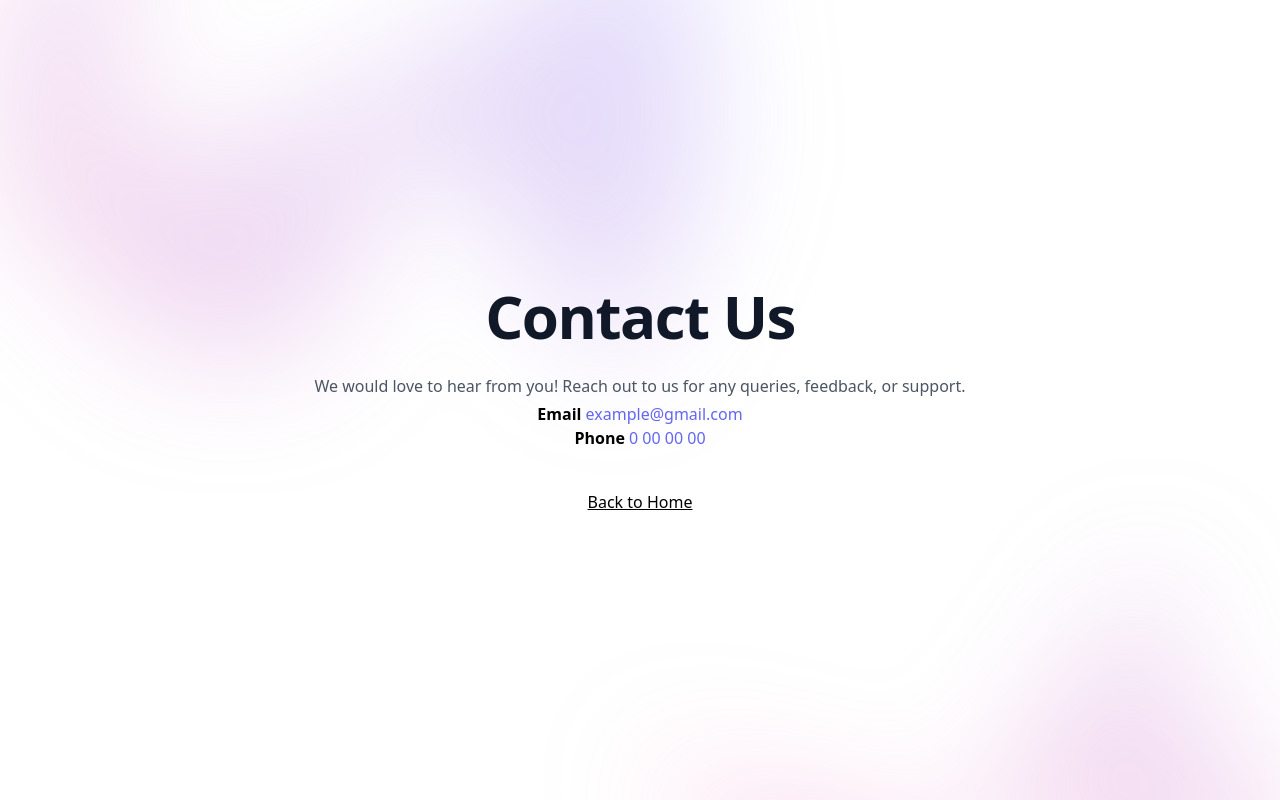
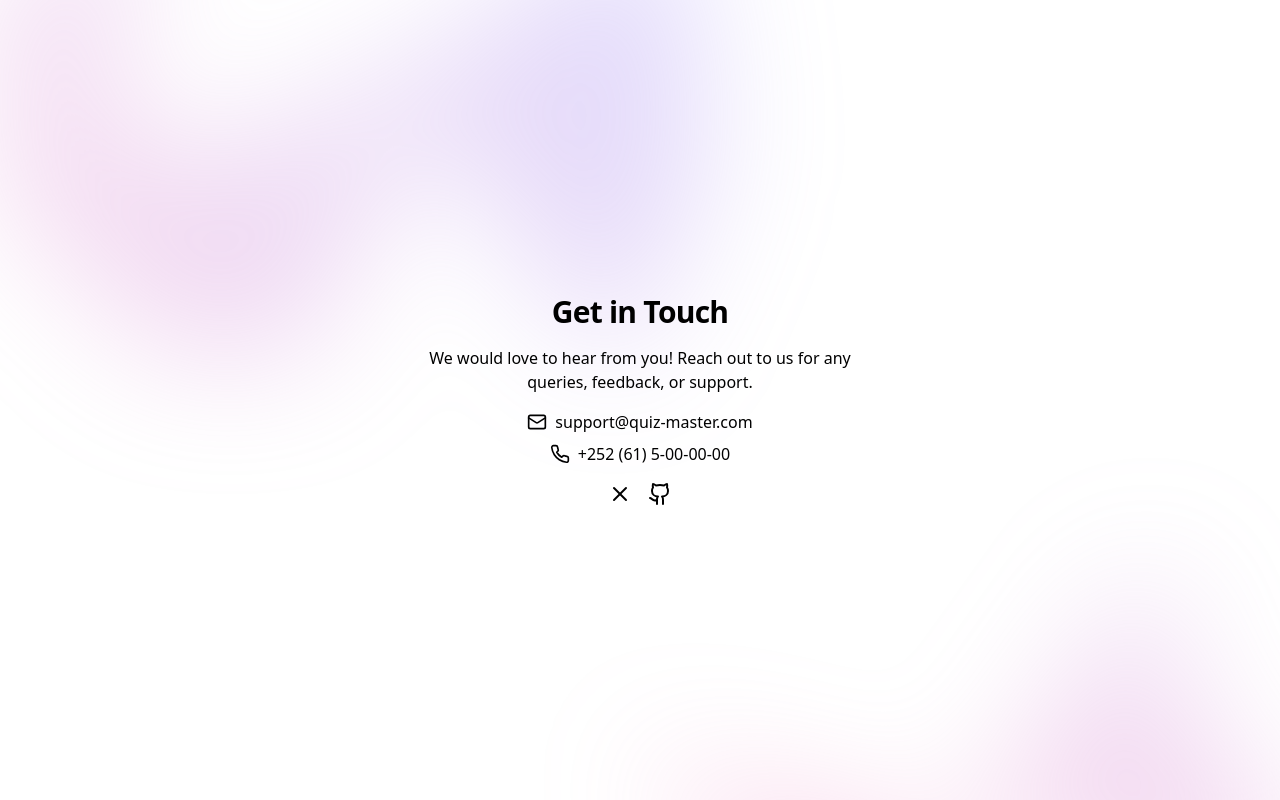
Before and after one commit to MoDev40/quiz-master, a React (Vite) app: page /contact in a window 1280 px wide. Shown: the top 800 px of the page. Built offline with nearby package versions, Linux system fonts and the light colour scheme.

Commit message:
updated some thing

```diff
--- a/package.json
+++ b/package.json
@@ -11,6 +11,7 @@
   },
   "dependencies": {
     "lodash": "^4.17.21",
+    "lucide-react": "^0.408.0",
     "react": "^18.2.0",
     "react-dom": "^18.2.0",
     "react-hot-toast": "^2.4.1",
--- a/src/components/Contact.jsx
+++ b/src/components/Contact.jsx
@@ -1,27 +1,40 @@
 import React from 'react';
 import { Link } from 'react-router-dom';
-
+import { FacebookIcon, GithubIcon, Mail, Phone, XIcon } from "lucide-react"
 function Contact() {
   return (
-    <div className="mx-auto max-w-2xl flex flex-col justify-center h-screen">
-      <div className="text-center">
-        <h1 className="text-4xl font-bold tracking-tight text-gray-900 sm:text-6xl">Contact Us</h1>
-        <p className="mt-6 text-md leading-8 text-gray-600">
-          We would love to hear from you! Reach out to us for any queries, feedback, or support.
-        </p>
-        <div>
-          <ul className='text-md font-medium text-indigo-500'>
-            <li> <span className='font-bold text-md text-black'>Email</span> example@gmail.com</li>
-            <li> <span className='font-bold text-md text-black'>Phone</span> 0 00 00 00</li>
-          </ul>
+      <div className="flex flex-col items-center justify-center min-h-[100dvh] bg-background px-4 py-12 sm:px-6 lg:px-8">
+        <div className="max-w-md text-center space-y-4">
+          <h1 className="text-3xl font-bold tracking-tight text-foreground">Get in Touch</h1>
+          <p className="text-muted-foreground">
+            We would love to hear from you! Reach out to us for any queries, feedback, or support.
+          </p>
+          <div className="space-y-2">
+            <div className="flex items-center justify-center gap-2">
+              <Mail className="h-5 w-5 text-muted-foreground" />
+              <Link to="#" className="text-primary hover:underline">
+                support@quiz-master.com
+              </Link>
+            </div>
+            <div className="flex items-center justify-center gap-2">
+              <Phone className="h-5 w-5 text-muted-foreground" />
+              <Link to="#" className="text-primary hover:underline">
+                +252 (61) 5-00-00-00
+              </Link>
+            </div>
+          </div>
+          <div className="flex items-center justify-center gap-4">
+            <Link to="https://x.com/Modev40" target='_blank' className="text-muted-foreground hover:text-primary">
+              <XIcon className="h-6 w-6" />
+              <span className="sr-only">Twitter</span>
+            </Link>
+            <Link to="https://github.com/MoDev40" target='_blank' className="text-muted-foreground hover:text-primary">
+              <GithubIcon className="h-6 w-6" />
+              <span className="sr-only">GitHub</span>
+            </Link>
+          </div>
         </div>
       </div>
-        <div className="mt-10 flex items-center justify-center gap-x-6">
-          <Link className="underline" to="/">
-          Back to Home
-          </Link>
-        </div>
-    </div>
   );
 }
 
```
Also changed, not shown: 1 other file (tests, documents, lock files or other folders).
